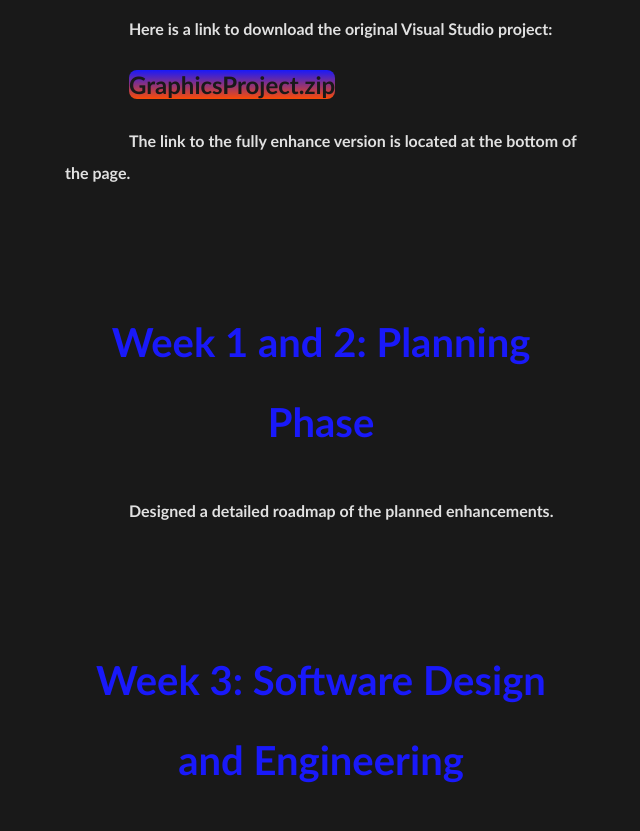
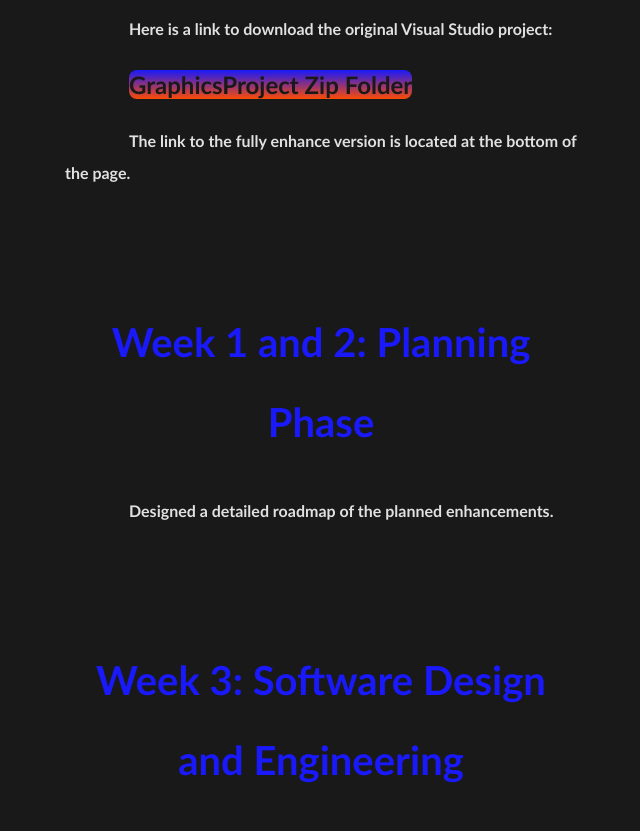
Before and after one commit to DavidTriplett02/DavidTriplett02.github.io, a plain HTML site: page index.html in a window 1280 px wide. Shown: the part 2040-2871 px from the top of the page, without its empty margins (319-959 px from the left). Drawn offline with Linux system fonts and the light colour scheme.

Commit message:
Update index.html

```diff
--- a/index.html
+++ b/index.html
@@ -19,7 +19,7 @@
             <p><iframe width="630" height="455" src="https://www.youtube.com/embed/DNvD2VFAyuY" title="" frameborder="0" allow="accelerometer; autoplay; clipboard-write; encrypted-media; gyroscope; picture-in-picture; web-share" referrerpolicy="strict-origin-when-cross-origin" allowfullscreen></iframe></p>
 
             <p>Here is a link to download the original Visual Studio project:</p>
-            <p><a href="GraphicsProject.zip" download="GraphicsProject">GraphicsProject.zip</a></p>
+            <p><a href="https://1drv.ms/u/c/4610e08a956a6e15/EbyXLnS1bDtIqhqFf4mCT1UBwyssMiiVXGnsc1oHpHlyag" >GraphicsProject Zip Folder</a></p>
             <p>The link to the fully enhance version is located at the bottom of the page.</p>
         </div>
         <div class="text" id="week-one-and-two">
```
